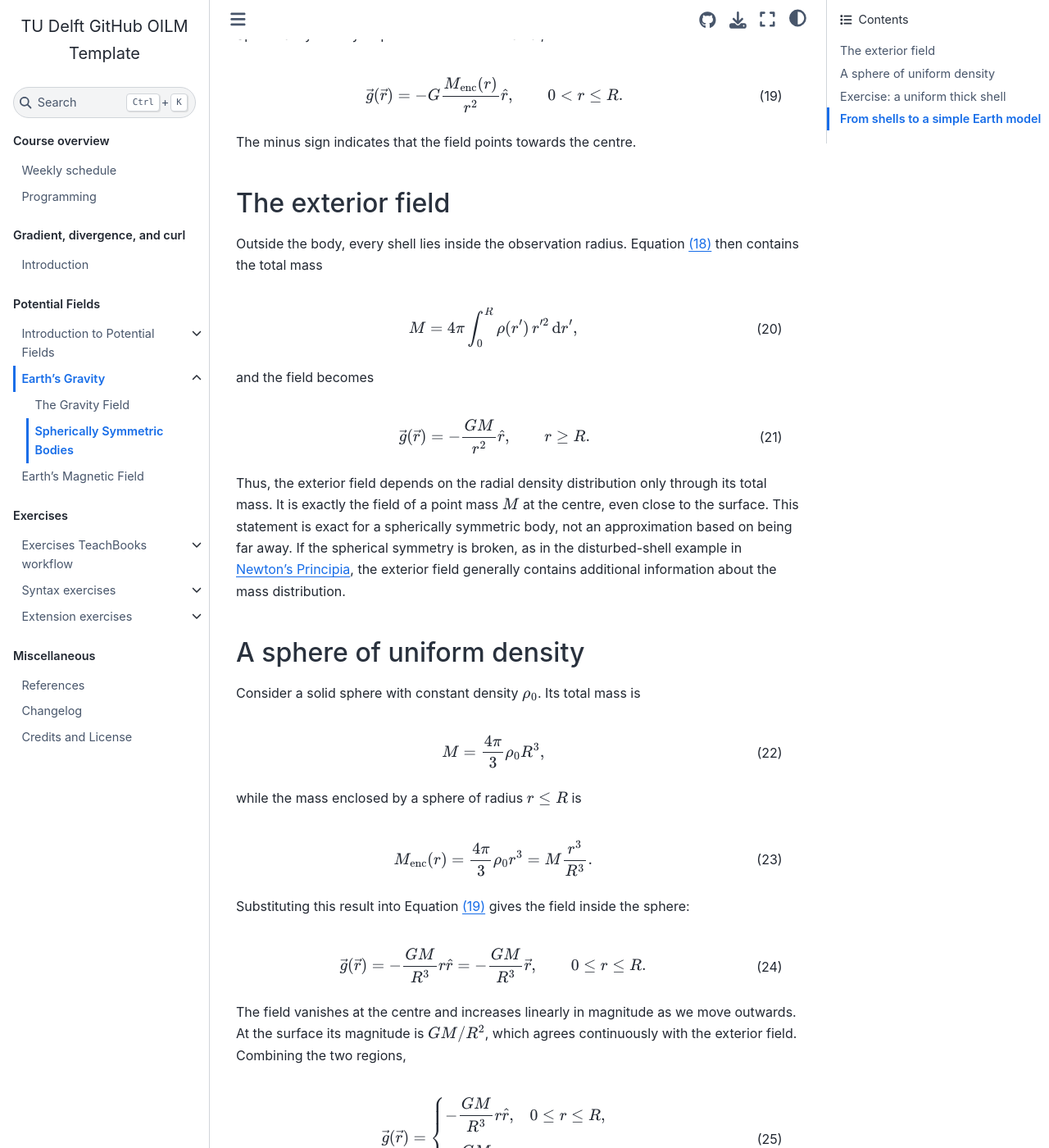
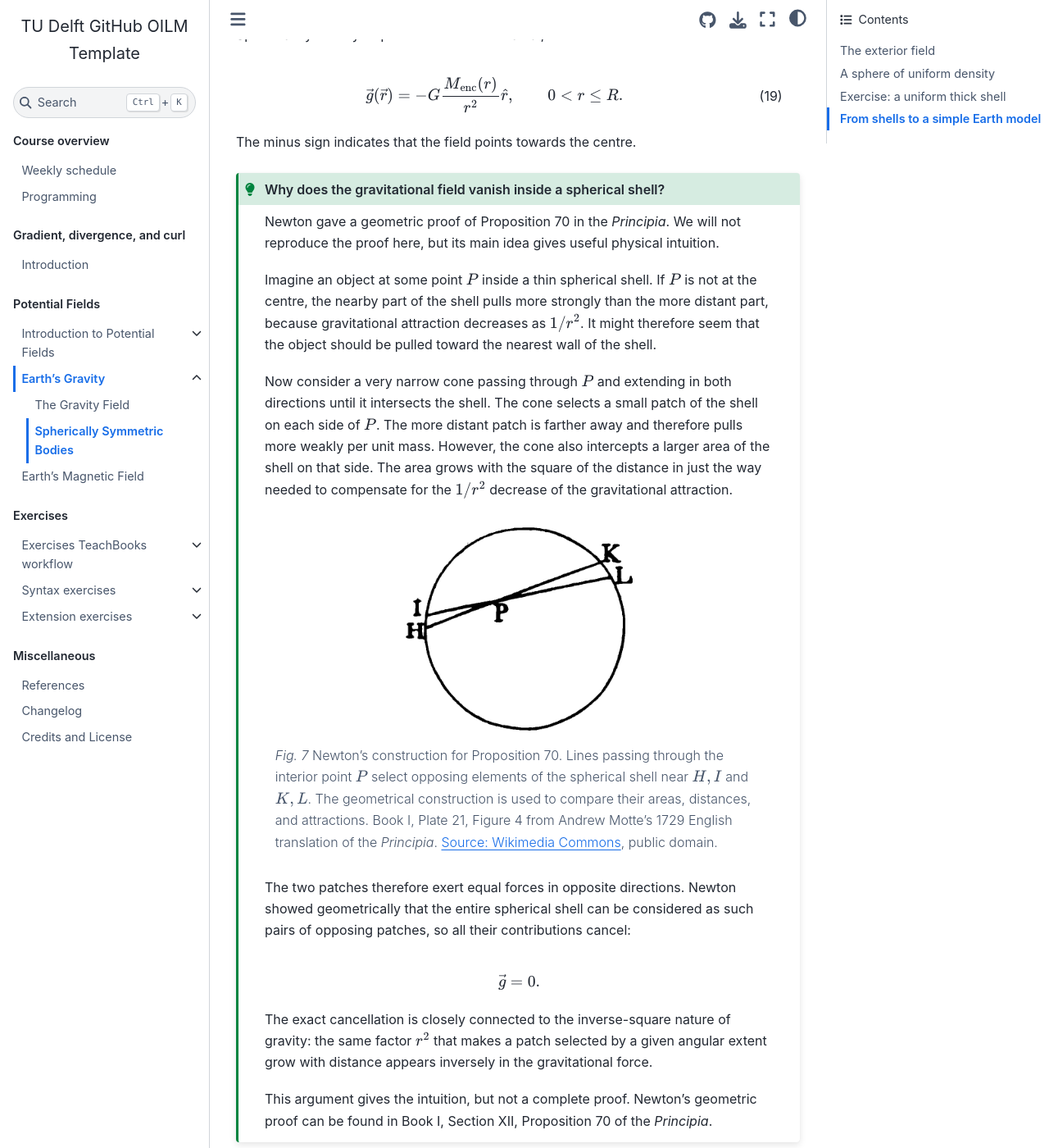
Before and after one commit to BScECT/FieldWaves, a Jupyter Book: the page built from book/2_potential_fields/gravity_field/spherically_symmetric_bodies.md, in a window 1280 px wide and 1400 px high, scrolled down 524 px. Shown: the whole window at 82% size. Built offline with Jupyter Book 1.0.4 settings and Sphinx 7.4.7 and the Sphinx Book theme 1.1.4, drawn with Linux system fonts in a browser that asks for light colours; pages that are not in the unit, such as notebooks, are missing from menus; comment, search, counter and statistics services are not loaded.

Commit message:
added section on spherically symmetric bodies

````diff
--- a/book/2_potential_fields/gravity_field/spherically_symmetric_bodies.md
+++ b/book/2_potential_fields/gravity_field/spherically_symmetric_bodies.md
@@ -25,6 +25,33 @@ $$
 $$ (eq:spherical-interior-gravity-general)
 
 The minus sign indicates that the field points towards the centre.
+
+::::{admonition} Why does the gravitational field vanish inside a spherical shell?
+:class: tip
+
+Newton gave a geometric proof of Proposition 70 in the *Principia*. We will not reproduce the proof here, but its main idea gives useful physical intuition.
+
+Imagine an object at some point $P$ inside a thin spherical shell. If $P$ is not at the centre, the nearby part of the shell pulls more strongly than the more distant part, because gravitational attraction decreases as $1/r^2$. It might therefore seem that the object should be pulled toward the nearest wall of the shell.
+
+Now consider a very narrow cone passing through $P$ and extending in both directions until it intersects the shell. The cone selects a small patch of the shell on each side of $P$. The more distant patch is farther away and therefore pulls more weakly per unit mass. However, the cone also intercepts a larger area of the shell on that side. The area grows with the square of the distance in just the way needed to compensate for the $1/r^2$ decrease of the gravitational attraction.
+
+```{figure} figures/principia_book1_plate21_figure4.png
+:name: principia-book1-plate21-figure4
+:width: 48%
+
+Newton's construction for Proposition 70. Lines passing through the interior point $P$ select opposing elements of the spherical shell near $H,I$ and $K,L$. The geometrical construction is used to compare their areas, distances, and attractions. Book I, Plate 21, Figure 4 from Andrew Motte's 1729 English translation of the *Principia*. [Source: Wikimedia Commons](https://commons.wikimedia.org/wiki/File:Principia_-_1729_-_Book_1,_Plate_21,_Figure_4.png), public domain.
+```
+
+The two patches therefore exert equal forces in opposite directions. Newton showed geometrically that the entire spherical shell can be considered as such pairs of opposing patches, so all their contributions cancel:
+
+$$
+\vec{g}=0.
+$$
+
+The exact cancellation is closely connected to the inverse-square nature of gravity: the same factor $r^2$ that makes a patch selected by a given angular extent grow with distance appears inversely in the gravitational force.
+
+This argument gives the intuition, but not a complete proof. Newton's geometric proof can be found in Book I, Section XII, Proposition 70 of the *Principia*.
+::::
 
 ## The exterior field
 
````
Also changed, not shown: book/2_potential_fields/gravity_field/figures/principia_book1_plate21_figure4.png (added).
